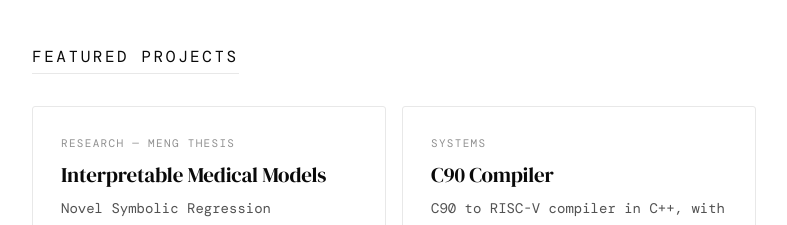
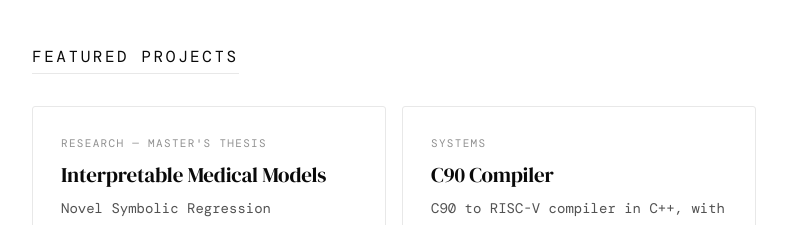
Before and after one commit to Kr1dhay/personal-portfolio, a Next.js app: page / in a window 1280 px wide. Shown: the part 1600-1825 px from the top of the page, without its empty margins (246-1033 px from the left). Built offline with nearby package versions, Linux system fonts and the light colour scheme; a web font is replaced by a local one.

Commit message:
spelling mistake fix

```diff
--- a/src/components/ProjectsSection.tsx
+++ b/src/components/ProjectsSection.tsx
@@ -17,7 +17,7 @@ interface Project {
 const projects: Project[] = [
   {
     id: "p1",
-    category: "Research — MEng Thesis",
+    category: "Research — Master's Thesis",
     title: "Interpretable Medical Models",
     summary: "Novel Symbolic Regression approaches for interpretable prognostic models in SICH patients.",
     body: "Clinical scoring systems are often preferred by clinicians for predicting outcomes. This is because they directly relate each feature to a score and are developed using classical statistical techniques, which means that the systems are interpretable, rationally developed, and trustworthy. Machine Learning methods have been shown to outperform classical methods for a variety of clinical tasks, however due to their black-box behaviour, clinicians find them harder to trust. Symbolic Regression is a process to search for a mathematical expression to fit a dataset. I explored the use of Symbolic Regression techniques, namely Symbolic Boolean Regression (SBR) and Symbolic Regression Enhanced Decision Trees (SREDT), to develop interpretable models for the prognostication of outcomes in 3 clinical datasets. Traditional Machine Learning models, explainability frameworks, and existing clinical scoring systems were also applied to evaluate the competitiveness of the Symbolic Regression techniques. The trade-off between predictive power and interpretability was investigated for all developed models in order to determine the most suitable models for clinical application. The study showed that SBR and SREDT were competitive with existing clinical scoring systems, outperforming them in some cases while maintaining relative interpretability. This work is currently being developed towards publication at ML4H, so the code is not publicly available at this stage.",
```
